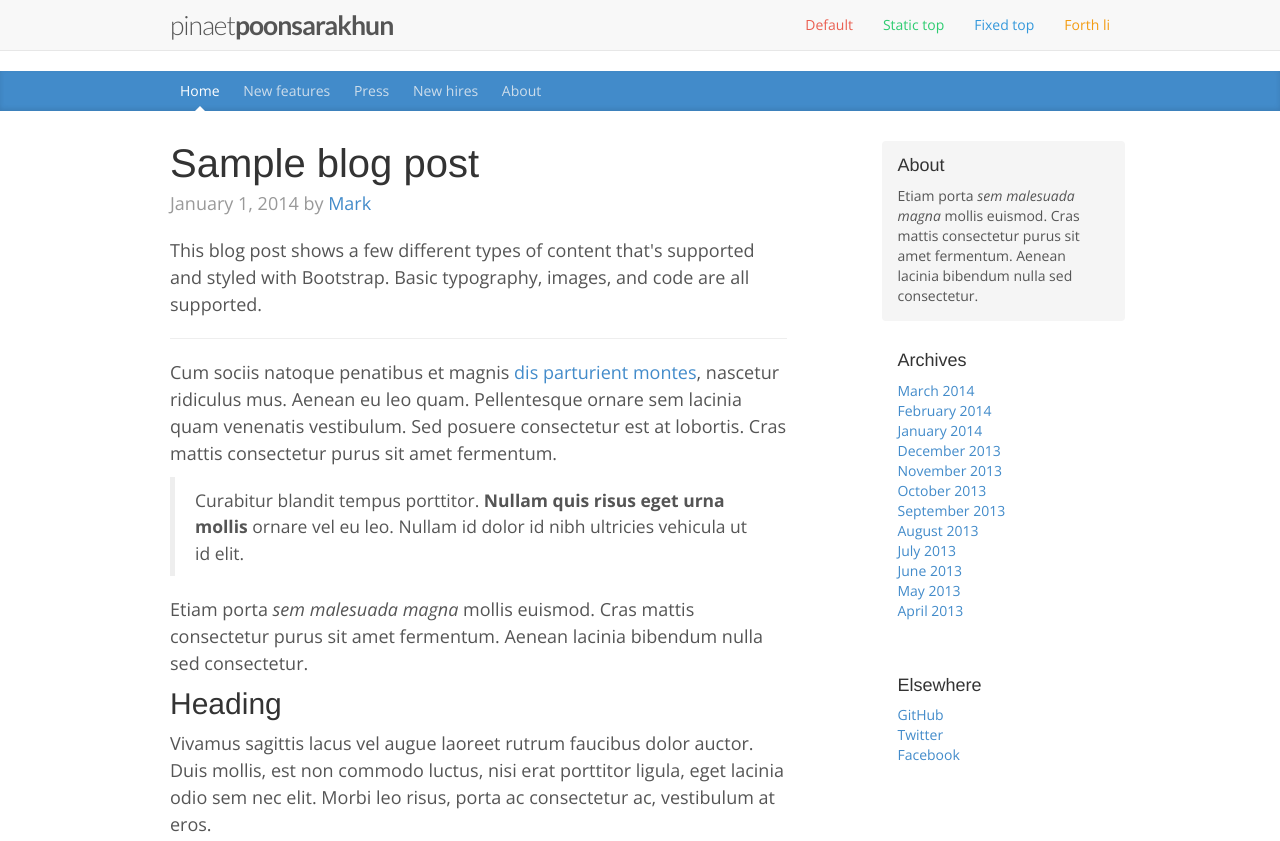
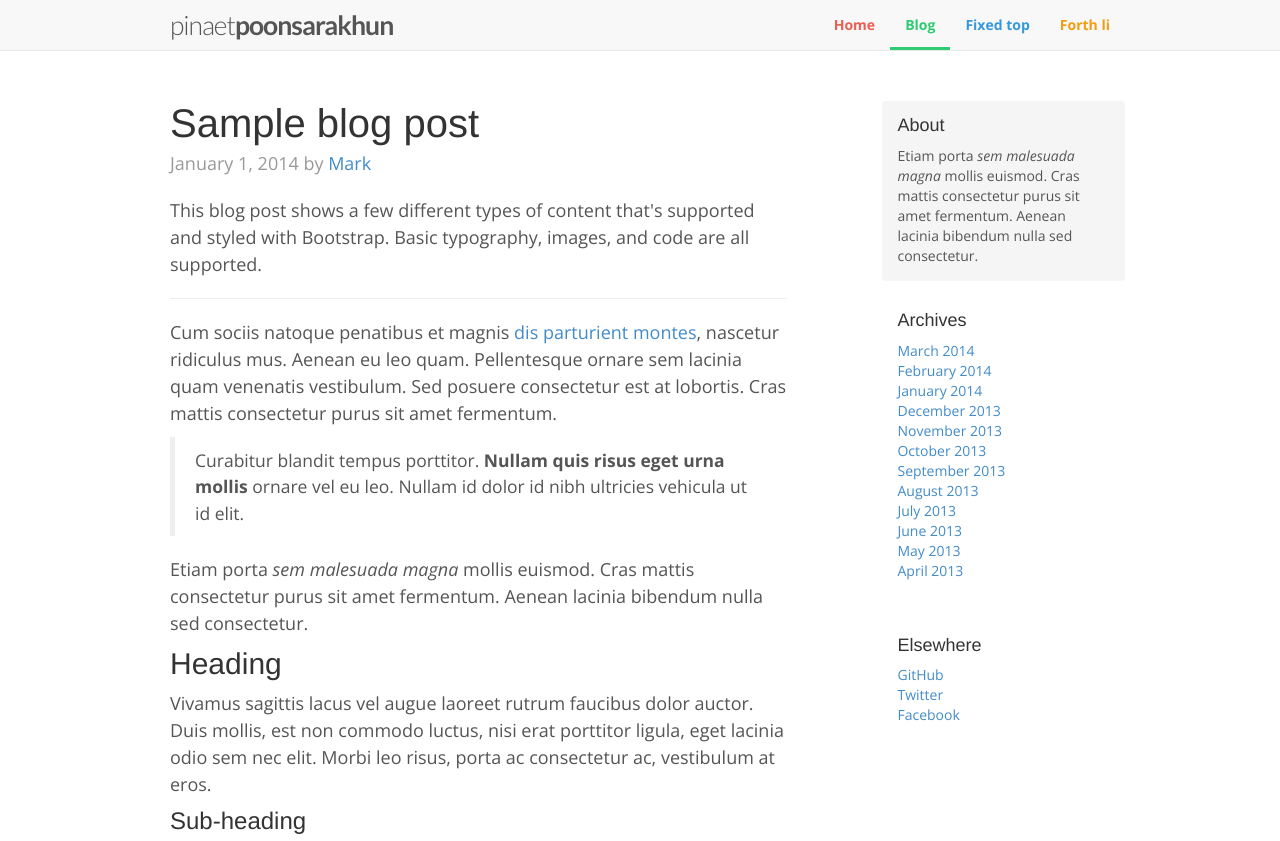
Before and after one commit to pinaet/blog, a plain HTML site: page index.html in a window 1280 px wide. Shown: the top 841 px of the page. Drawn offline with nearby package versions, Linux system fonts and the light colour scheme.

Commit message:
finished More Pseudo Selectors -nav

```diff
--- a/css/blog.css
+++ b/css/blog.css
@@ -45,17 +45,26 @@ h6, .h6 {
   color: #555;
 }
 
-.navbar-default .navbar-nav>li:first-child>a {
+.navbar-default .navbar-nav>li>a {
+  font-weight: 700;
+}
+
+.navbar-default .navbar-nav>li>a:hover, .navbar-default .navbar-nav>li.active>a {
+  border-bottom: 3px solid;
+  padding-bottom: 12px;
+}
+
+.navbar-default .navbar-nav>li:first-child>a, .navbar-default .navbar-nav>li:first-child>a:hover, .navbar-default .navbar-nav>li:first-child>a:focus {
   color: #ea5f51;
 }
-.navbar-default .navbar-nav>li:nth-child(2)>a {
+.navbar-default .navbar-nav>li:nth-child(2)>a, .navbar-default .navbar-nav>li:nth-child(2)>a:hover, .navbar-default .navbar-nav>li:nth-child(2)>a:focus {
   color: #2ecc71;
 }
 
-.navbar-default .navbar-nav>li:nth-child(3)>a {
+.navbar-default .navbar-nav>li:nth-child(3)>a, .navbar-default .navbar-nav>li:nth-child(3)>a:hover, .navbar-default .navbar-nav>li:nth-child(3)>a:focus {
   color: #3498db;
 }
-.navbar-default .navbar-nav>li:nth-child(4)>a {
+.navbar-default .navbar-nav>li:nth-child(4)>a, .navbar-default .navbar-nav>li:nth-child(4)>a:hover, .navbar-default .navbar-nav>li:nth-child(4)>a:focus {
   color: #f39c12;
 }
 
@@ -68,48 +77,6 @@ h6, .h6 {
   padding-top: 30px;
 }
 
-
-/*
- * Masthead for nav
- */
-
-.blog-masthead {
-  background-color: #428bca;
-  -webkit-box-shadow: inset 0 -2px 5px rgba(0,0,0,.1);
-          box-shadow: inset 0 -2px 5px rgba(0,0,0,.1);
-}
-
-/* Nav links */
-.blog-nav-item {
-  position: relative;
-  display: inline-block;
-  padding: 10px;
-  font-weight: 500;
-  color: #cdddeb;
-}
-.blog-nav-item:hover,
-.blog-nav-item:focus {
-  color: #fff;
-  text-decoration: none;
-}
-
-/* Active state gets a caret at the bottom */
-.blog-nav .active {
-  color: #fff;
-}
-.blog-nav .active:after {
-  position: absolute;
-  bottom: 0;
-  left: 50%;
-  width: 0;
-  height: 0;
-  margin-left: -5px;
-  vertical-align: middle;
-  content: " ";
-  border-right: 5px solid transparent;
-  border-bottom: 5px solid;
-  border-left: 5px solid transparent;
-}
 
 
 /*
--- a/index.html
+++ b/index.html
@@ -49,26 +49,14 @@
         <div id="navbar" class="navbar-collapse collapse">
 
           <ul class="nav navbar-nav navbar-right">
-            <li><a href="../navbar/">Default</a></li>
-            <li><a href="./">Static top</a></li>
+            <li><a href="../navbar/">Home</a></li>
+            <li class="active"><a href="./">Blog</a></li>
             <li><a href="../navbar-fixed-top/">Fixed top</a></li>
             <li><a href="../navbar-fixed-top/">Forth li</a></li>
           </ul>
         </div><!--/.nav-collapse -->
       </div>
     </nav>
-
-    <div class="blog-masthead">
-      <div class="container">
-        <nav class="blog-nav">
-          <a class="blog-nav-item active" href="#">Home</a>
-          <a class="blog-nav-item" href="#">New features</a>
-          <a class="blog-nav-item" href="#">Press</a>
-          <a class="blog-nav-item" href="#">New hires</a>
-          <a class="blog-nav-item" href="#">About</a>
-        </nav>
-      </div>
-    </div>
 
     <div id="blog-page">
 
```
